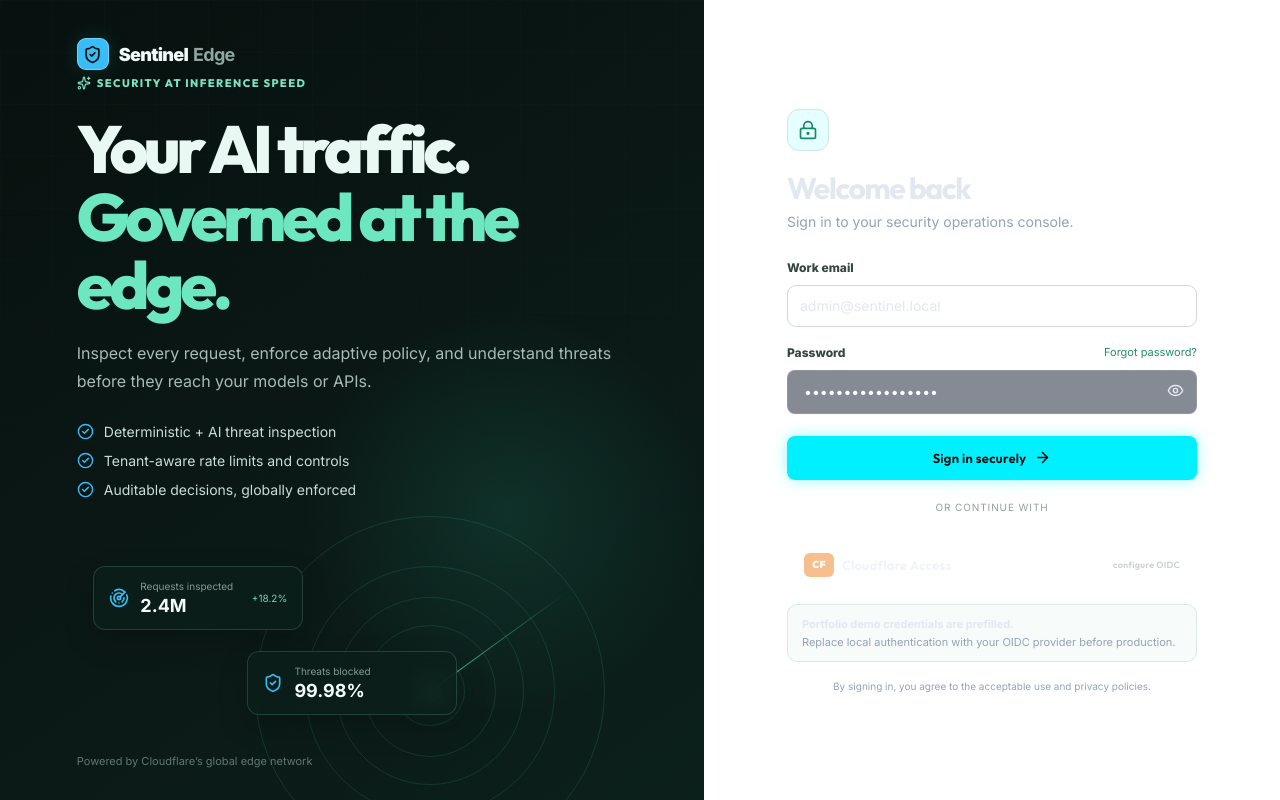
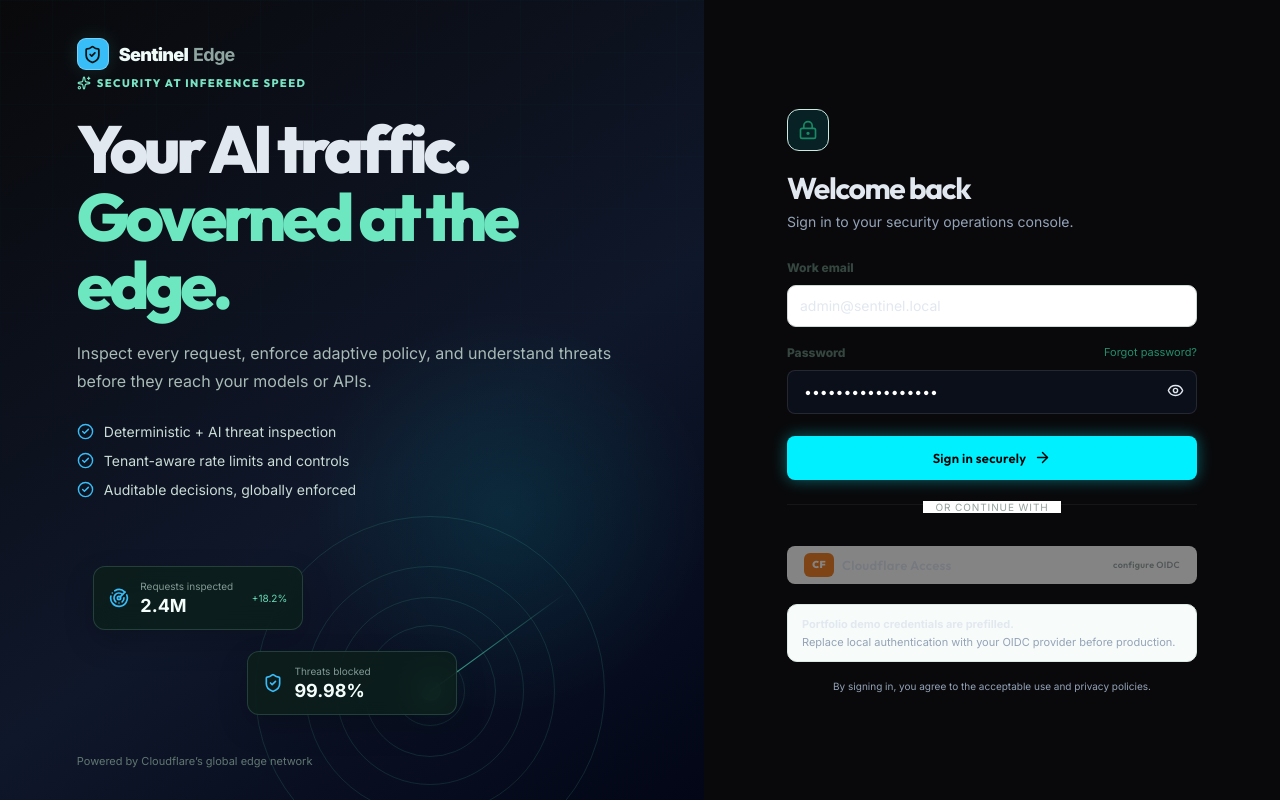
Before and after one commit to TM-threemavithana/sentinel-edge, a Next.js app in the folder apps/web/: page /login in a window 1280 px wide. Built offline with nearby package versions, Linux system fonts and the light colour scheme.

Commit message:
feat: implement deployment workflow for Cloudflare and add global CSS styles

```diff
--- a/apps/web/app/globals.css
+++ b/apps/web/app/globals.css
@@ -123,9 +123,9 @@
 @keyframes spin { to { transform: rotate(360deg); } }
 
 /* Authentication */
-.login-page { min-height: 100vh; display: grid; grid-template-columns: minmax(460px, 1.1fr) minmax(440px, .9fr); background: #fff; }
-.login-story { position: relative; overflow: hidden; color: #e9f8f3; background: radial-gradient(circle at 72% 64%, rgba(35, 190, 146, .14), transparent 28%), linear-gradient(145deg, #07110f 0%, #0b1916 58%, #0c201b 100%); }
-.login-story::before { content: ""; position: absolute; inset: 0; opacity: .17; background-image: linear-gradient(rgba(95, 239, 194, .1) 1px, transparent 1px), linear-gradient(90deg, rgba(95, 239, 194, .1) 1px, transparent 1px); background-size: 52px 52px; mask-image: linear-gradient(to bottom, #000, transparent 82%); }
+.login-page { min-height: 100vh; display: grid; grid-template-columns: minmax(460px, 1.1fr) minmax(440px, .9fr); background: var(--canvas); }
+.login-story { position: relative; overflow: hidden; color: #e2e8f0; background: radial-gradient(circle at 72% 64%, rgba(0, 240, 255, 0.1), transparent 28%), linear-gradient(145deg, #09090b 0%, #0f172a 58%, #020617 100%); }
+.login-story::before { content: ""; position: absolute; inset: 0; opacity: 0.17; background-image: linear-gradient(rgba(0, 240, 255, 0.1) 1px, transparent 1px), linear-gradient(90deg, rgba(0, 240, 255, 0.1) 1px, transparent 1px); background-size: 52px 52px; mask-image: linear-gradient(to bottom, #000, transparent 82%); }
 .login-story-inner { position: relative; z-index: 1; width: min(720px, 100%); height: 100%; min-height: 720px; margin: auto; padding: 38px clamp(38px, 6vw, 84px) 32px; display: flex; flex-direction: column; }
 .story-copy { margin: auto 0 34px; max-width: 590px; }
 .story-copy .eyebrow { color: #79e4c3; }
```
